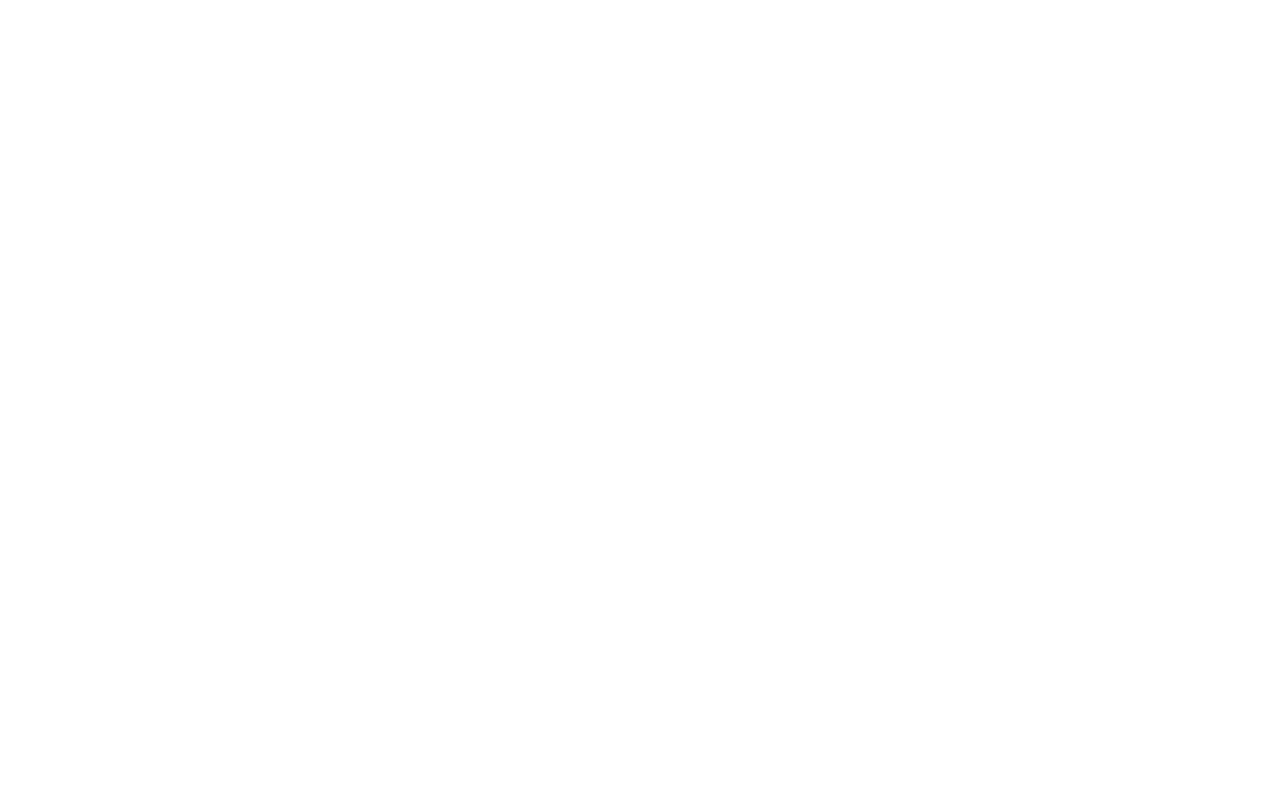
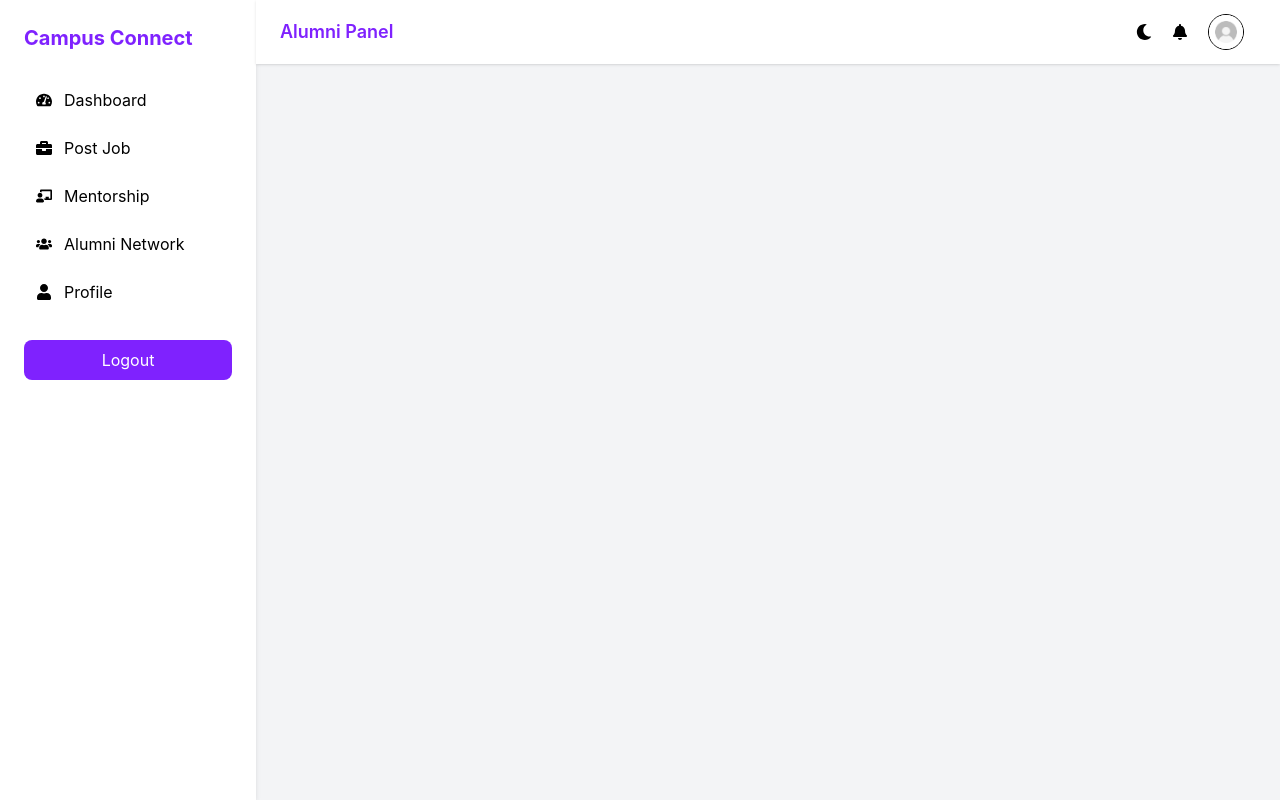
Before and after one commit to Ashaporwal/CDGI-Margdarshan-MajorProject, a React app in the folder frontend/: page /alumni in a window 1280 px wide. Before the commit this address had no page. Built offline with nearby package versions, Linux system fonts and the light colour scheme; no server answers; sample sign-in values are in the browser's storage; the HTML template or start-up script is replaced by a standard one.

Commit message:
add routes in App.jsx

```diff
--- a/frontend/src/App.jsx
+++ b/frontend/src/App.jsx
@@ -4,7 +4,11 @@
 import Login from "./pages/Login";
 import Dashboard from "./pages/student/Dashboard";
 import ProtectedRoute from "./components/ProtectedRoute";
-import ProfilePage from "./pages/student/ProfilePage"
+import ProfilePage from "./pages/student/ProfilePage";
+
+import AlumniLayout from "./pages/alumni/AlumniLayout";
+import AlumniDashboard from "./pages/alumni/AlumniDashboard";
+import AlumniProfile from "./pages/alumni/AlumniProfile";
 
 function App() {
   return (
@@ -16,11 +20,11 @@
         <Route path="/login" element={<Login />} />
         <Route path="/register" element={<Register />} />
 
-        {/* Protected Routes */}
+        {/* Student Routes */}
         <Route
           path="/student/dashboard"
           element={
-            <ProtectedRoute>
+            <ProtectedRoute role="student">
               <Dashboard />
             </ProtectedRoute>
           }
@@ -29,20 +33,25 @@
         <Route
           path="/student/profile"
           element={
-            <ProtectedRoute>
+            <ProtectedRoute role="student">
               <ProfilePage />
             </ProtectedRoute>
           }
         />
 
+        {/* Alumni Layout Route (Parent) */}
         <Route
-          path="/student/editprofile"
+          path="/alumni"
           element={
-            <ProtectedRoute>
-              <ProfilePage />
+            <ProtectedRoute role="alumni">
+              <AlumniLayout />
             </ProtectedRoute>
           }
-        />
+        >
+          {/*  CHILD ROUTES */}
+          <Route path="dashboard" element={<AlumniDashboard />} />
+          <Route path="profile" element={<AlumniProfile />} />
+        </Route>
 
       </Routes>
     </BrowserRouter>
```
